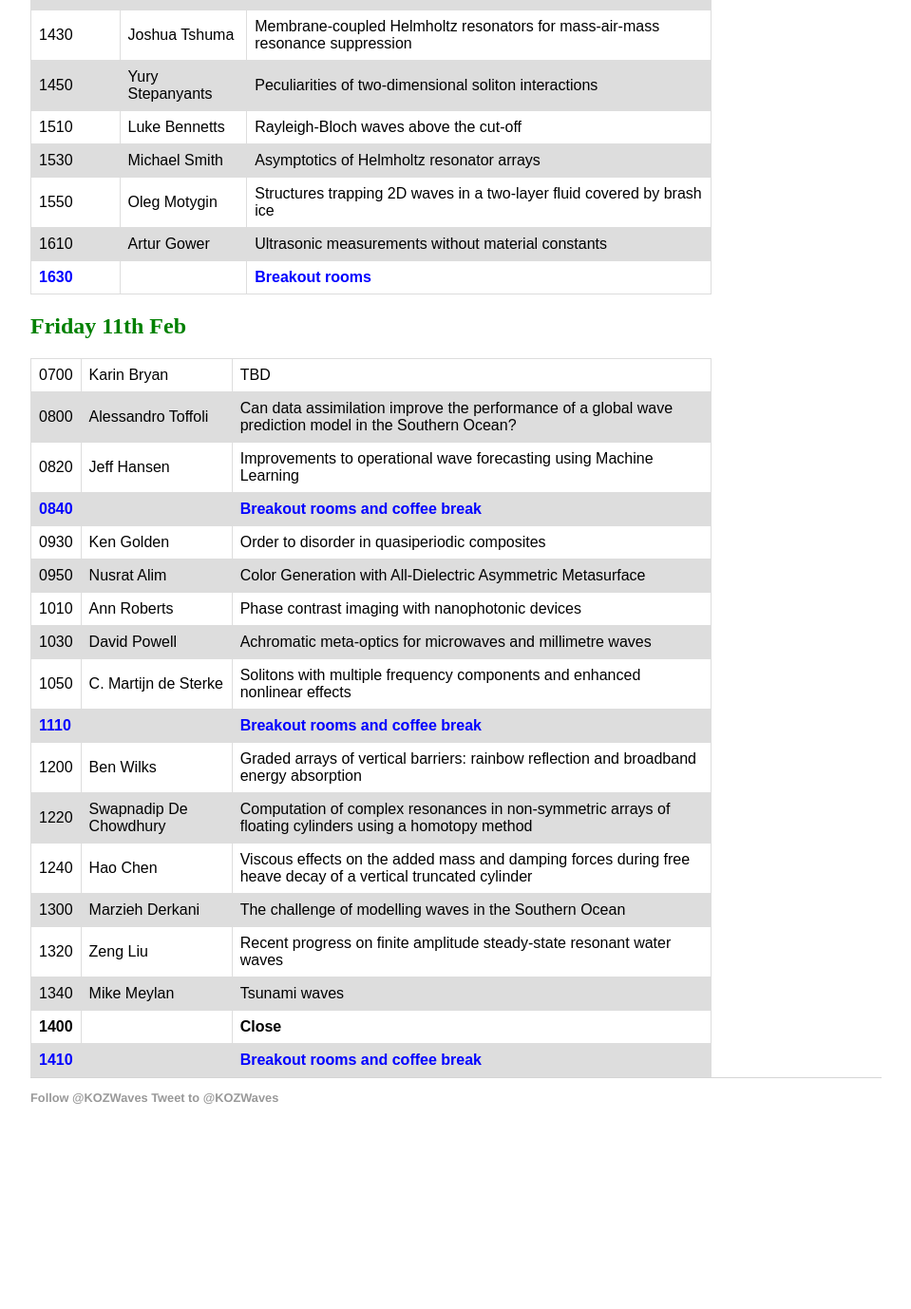
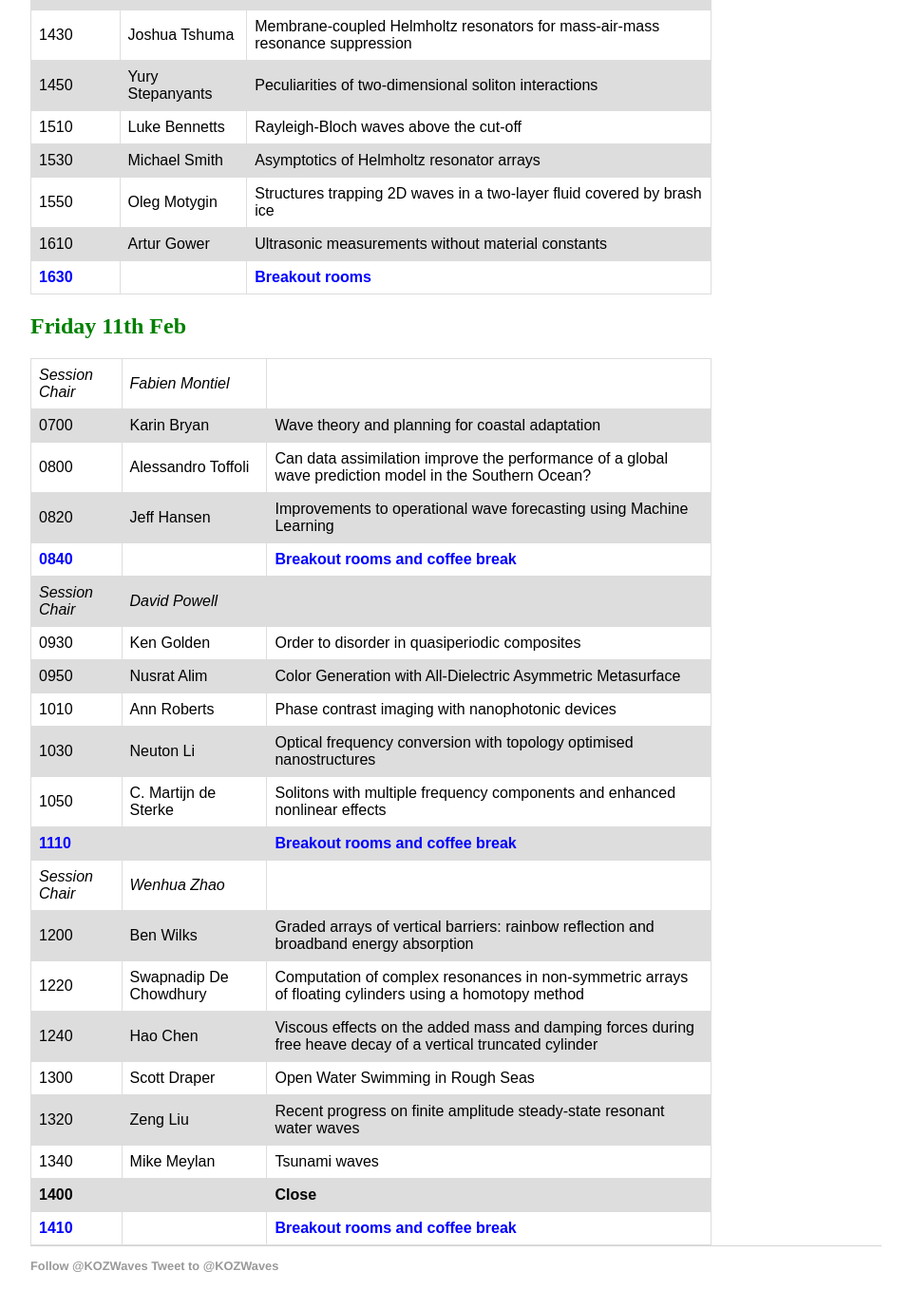
Before and after one commit to kozwaves/kozwaves.github.io, a Jekyll site: the page built from KOZWaves2022/index.html, in a window 1280 px wide and 1400 px high, scrolled down 2620 px. Shown: the top 1378 px of the window at 95% size, without its empty margins (160-1119 px from the left). Built offline with Jekyll 4.4.1, drawn with Linux system fonts in a browser that asks for light colours; comment, search, counter and statistics services are not loaded; before the commit the page ends 3843 px from its top, so only the background shows below that; some of the changed text lies outside the part shown.

Commit message:
Update index.html

```diff
--- a/KOZWaves2022/index.html
+++ b/KOZWaves2022/index.html
@@ -304,9 +304,14 @@ tr:nth-child(even) {
 
 <table>
 <tr>
+    <td><i>Session Chair</i></td>
+	  <td><i>Fabien Montiel</i></td>
+    <td></td>
+</tr>
+<tr>
 	<td>0700</td>
 	<td>Karin Bryan</td>
-	<td>TBD</td>
+	<td>Wave theory and planning for coastal adaptation</td>
 </tr>
 <tr>
 	<td>0800</td>
@@ -322,6 +327,11 @@ tr:nth-child(even) {
 	<td style="color:blue"><b>0840</b></td>
 	<td></td>
 	<td style="color:blue"><b>Breakout rooms and coffee break</b></td>
+</tr>
+<tr>
+    <td><i>Session Chair</i></td>
+	  <td><i>David Powell</i></td>
+    <td></td>
 </tr>
 <tr>
 	<td>0930</td>
@@ -340,8 +350,8 @@ tr:nth-child(even) {
 </tr>
 <tr>
 	<td>1030</td>
-	<td>David Powell</td>
-	<td>Achromatic meta-optics for microwaves and millimetre waves</td>
+	<td>Neuton Li</td>
+	<td>Optical frequency conversion with topology optimised nanostructures</td>
 </tr>
 <tr>
 	<td>1050</td>
@@ -352,6 +362,11 @@ tr:nth-child(even) {
 	<td style="color:blue"><b>1110</b></td>
 	<td></td>
 	<td style="color:blue"><b>Breakout rooms and coffee break</b></td>
+</tr>
+<tr>
+    <td><i>Session Chair</i></td>
+	  <td><i>Wenhua Zhao</i></td>
+    <td></td>
 </tr>
 <tr>
 	<td>1200</td>
@@ -370,8 +385,8 @@ tr:nth-child(even) {
 </tr>
 <tr>
 	<td>1300</td>
-	<td>Marzieh Derkani</td>
-	<td>The challenge of modelling waves in the Southern Ocean</td>
+	<td>Scott Draper</td>
+	<td>Open Water Swimming in Rough Seas</td>
 </tr>
 <tr>
 	<td>1320</td>
```
Also changed, not shown: other parts of KOZWaves2022/index.html (+1 -1 lines).
